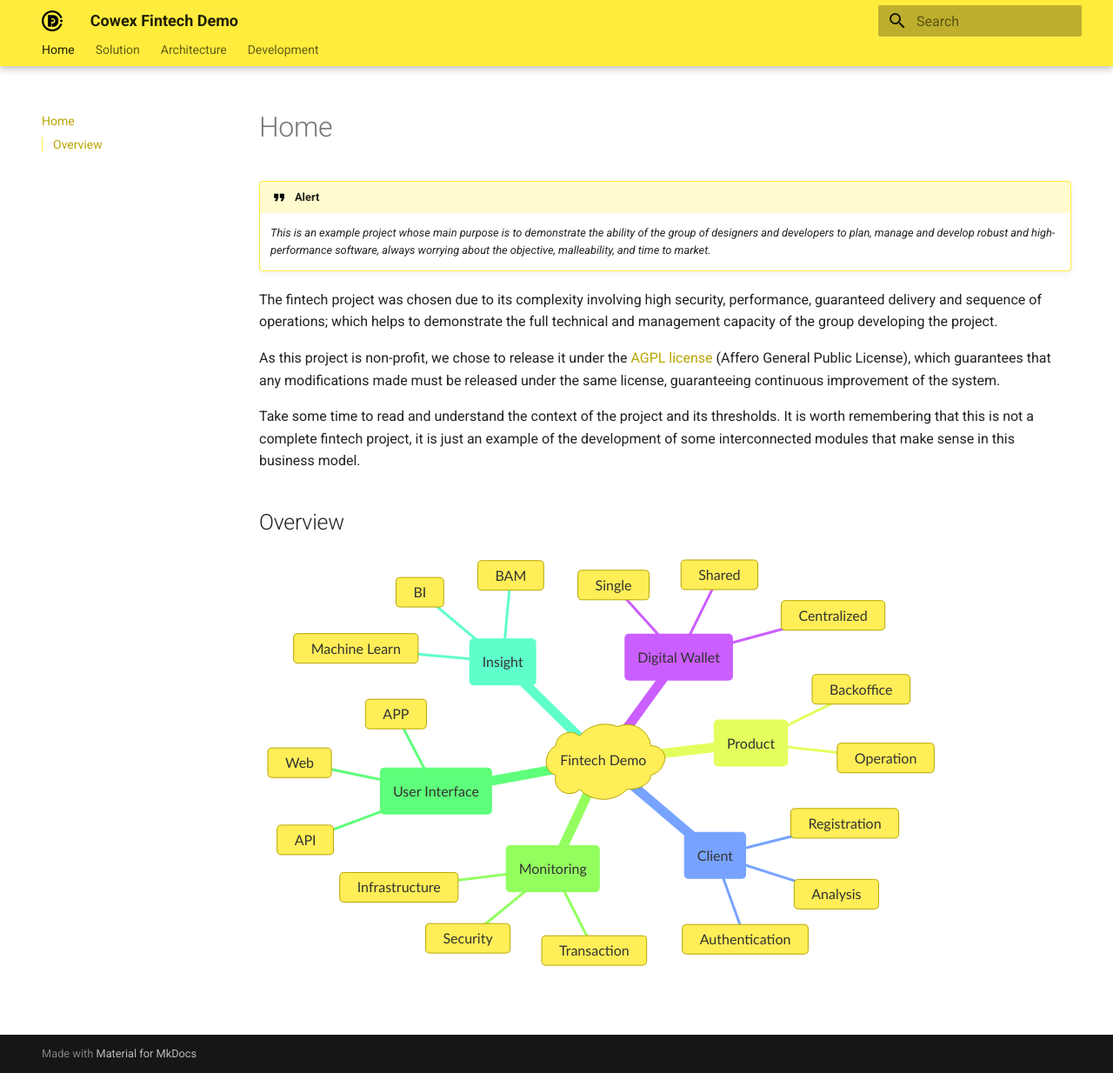
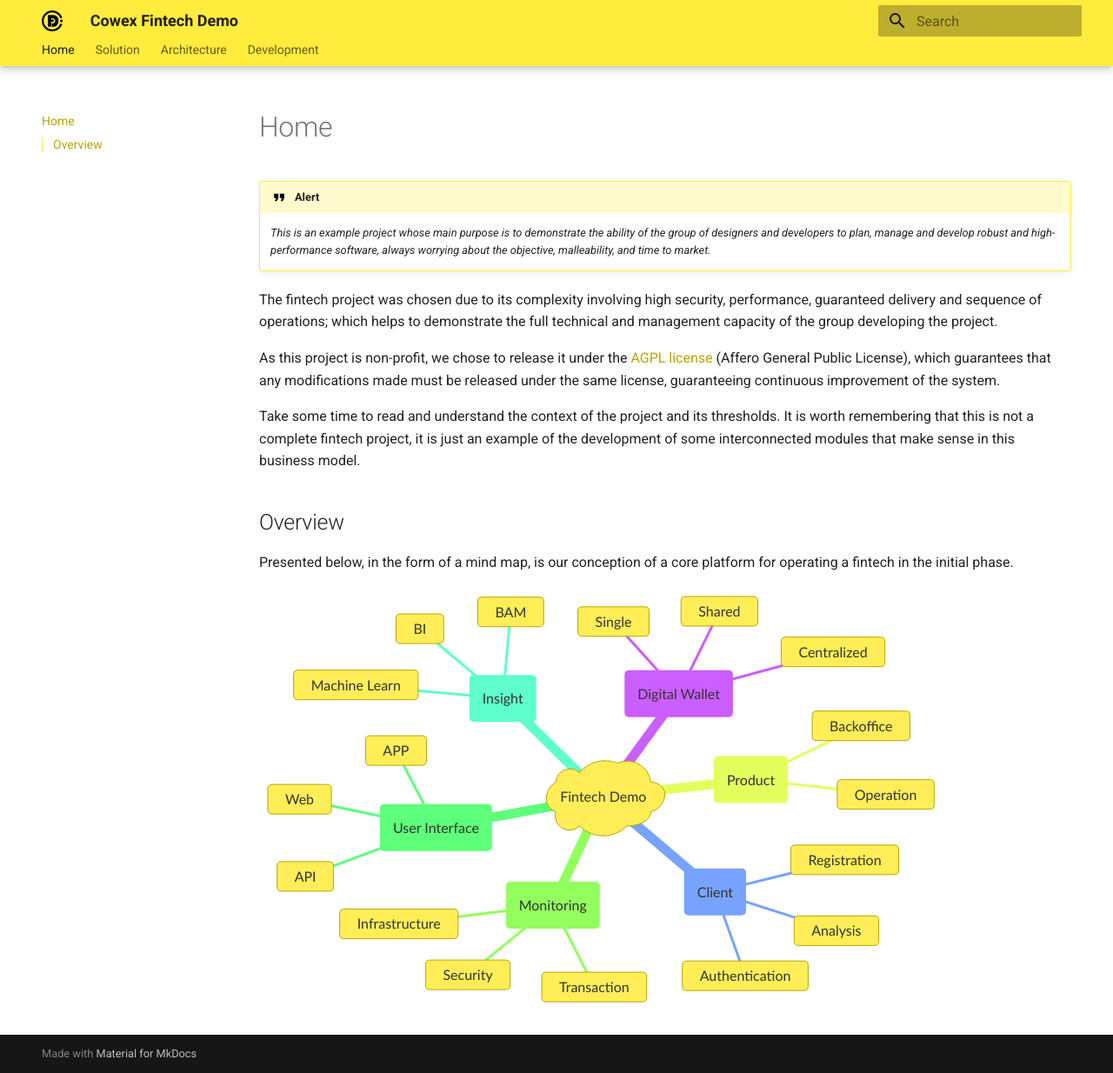
Before and after one commit to cowex-demo/codex-demo.github.io, an MkDocs documentation site: the page built from docs/index.md, in a window 1280 px wide and 1234 px high. Shown: the whole window at 87% size. Built offline with MkDocs 1.6.1 and Material for MkDocs 9.7.7, drawn with Linux system fonts in a browser that asks for light colours.

Commit message:
add some description

````diff
--- a/docs/index.md
+++ b/docs/index.md
@@ -10,6 +10,8 @@ As this project is non-profit, we chose to release it under the [AGPL license](h
 Take some time to read and understand the context of the project and its thresholds. It is worth remembering that this is not a complete fintech project, it is just an example of the development of some interconnected modules that make sense in this business model.
 
 ## Overview
+
+Presented below, in the form of a mind map, is our conception of a core platform for operating a fintech in the initial phase.
 
 ```mermaid
 %%{ init: {'theme': 'base'} }%%
````
